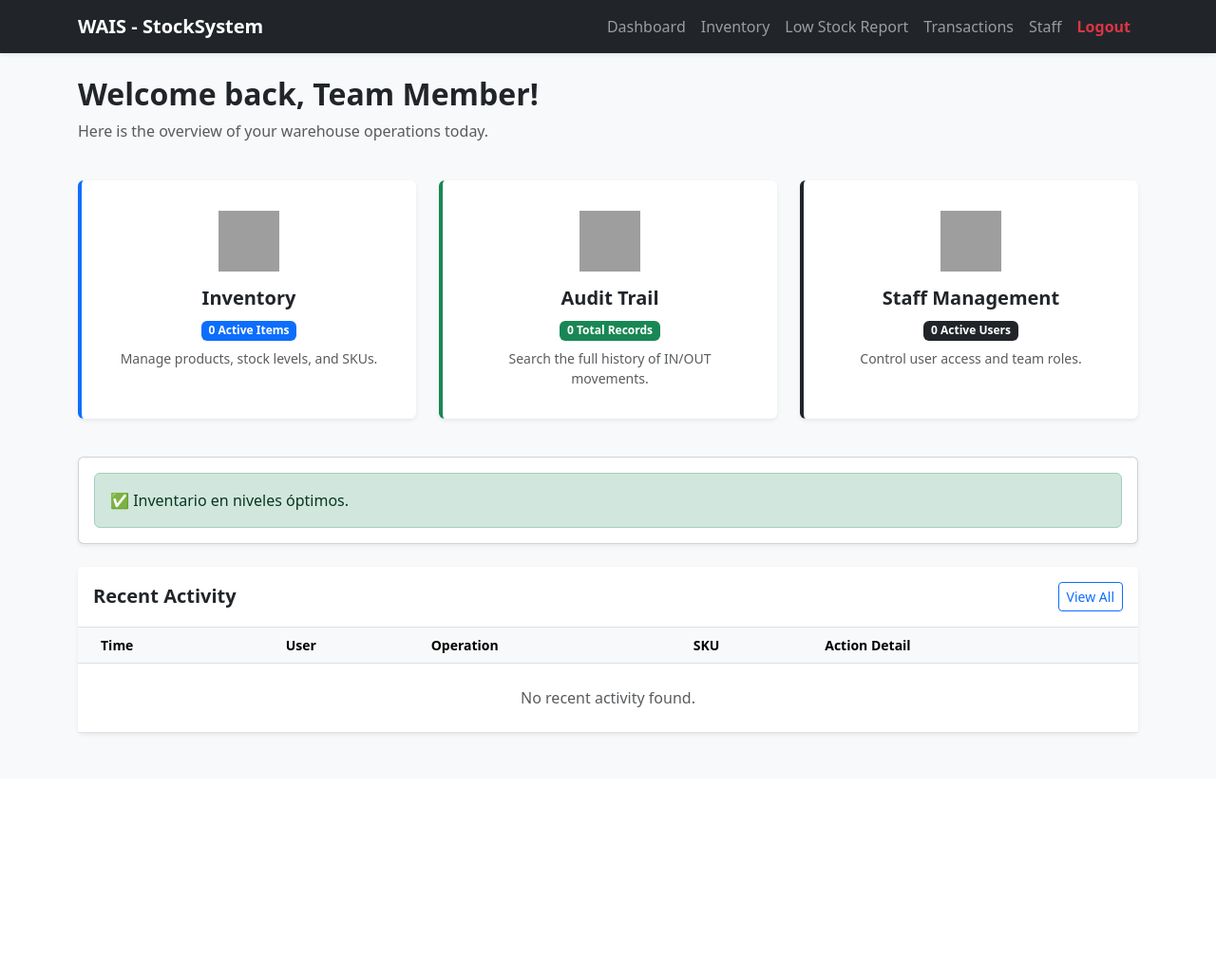
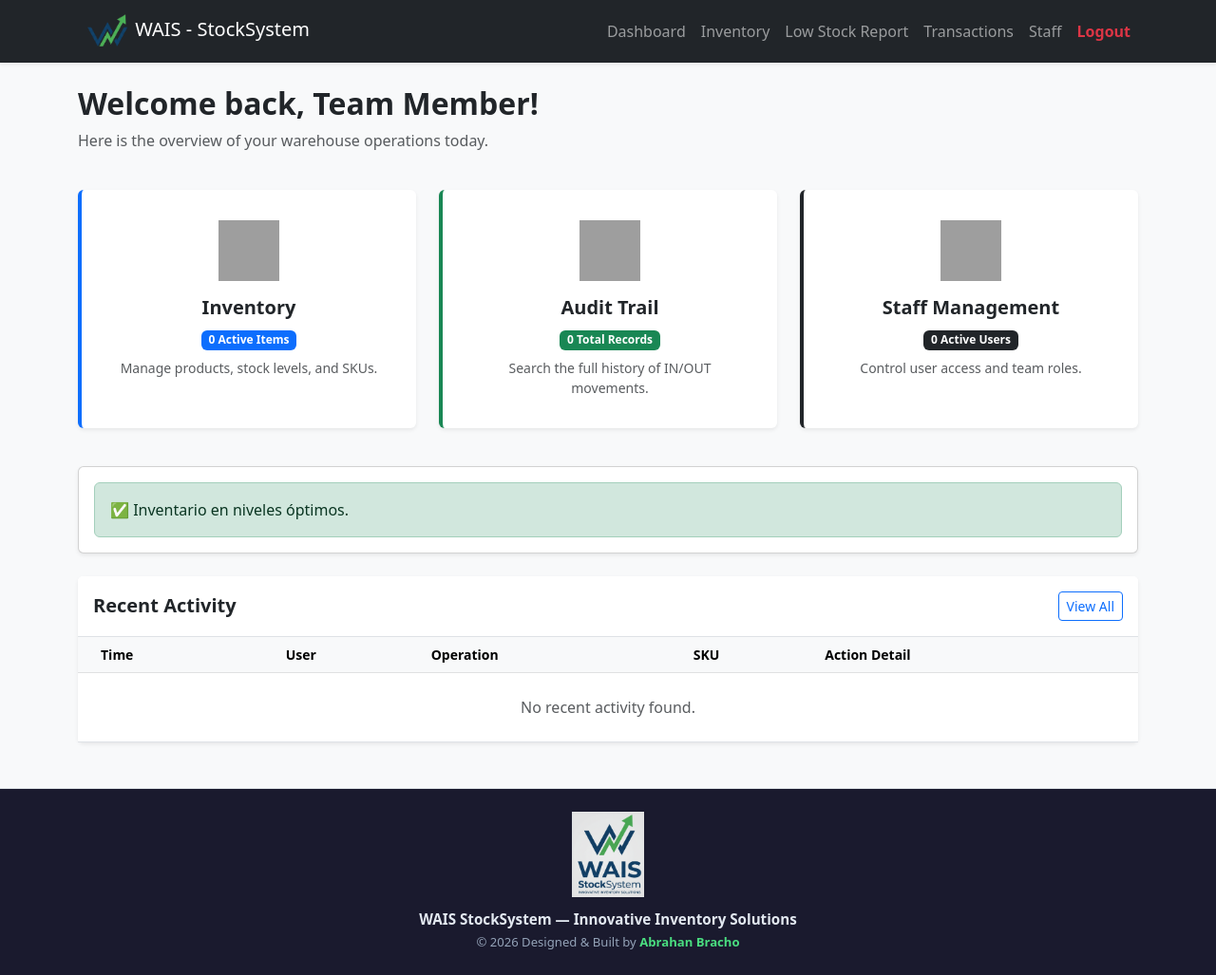
Before and after one commit to Abrahan-Bracho/WAIS-StockSystem, a Flask app: page / in a window 1280 px wide. Shown: the whole page at 95% size. Before the commit the page ends 775 px from the top, so only its background shows below. Run offline with Flask 3, Linux system fonts and the light colour scheme; a user stored in the database is signed in; data that the repository does not hold is empty; some libraries are stand-ins or nearby versions; grey boxes are pictures that could not be loaded.

Commit message:
new logo and icons, favicon and footer.

```diff
--- a/app.py
+++ b/app.py
@@ -9,7 +9,6 @@ from datetime import timedelta
 from flask_wtf.csrf import CSRFProtect
 from sqlalchemy import event
 from sqlalchemy.engine import Engine
-
 load_dotenv()
 USERNAME_REGEX = re.compile(r'^[a-zA-Z0-9_-]+$')
 
--- a/templates/base.html
+++ b/templates/base.html
@@ -5,6 +5,7 @@
     <meta charset="UTF-8">
     <meta name="viewport" content="width=device-width, initial-scale=1.0">
     <title>{% block title %}WAIS. Warehouse Inventory SaaS{% endblock %}</title>
+<link rel="icon" type="image/png" href="{{ url_for('static', filename='img/WAIS_logo_small.png') }}">
 
     <link href="https://cdn.jsdelivr.net/npm/bootstrap@5.3.0/dist/css/bootstrap.min.css" rel="stylesheet">
 
@@ -15,7 +16,11 @@
 
     <nav class="navbar navbar-expand-lg navbar-dark bg-dark shadow-sm">
         <div class="container">
-            <a class="navbar-brand fw-bold" href="{{ url_for('index') }}">WAIS - StockSystem</a>
+            <a class="navbar-brand" href="{{ url_for('index') }}">
+                <img src="{{ url_for('static', filename='img/WAIS_logo_small-removebg-preview.png') }}"
+                     alt="WAIS StockSystem"
+                     style="height: 40px; width: auto;">WAIS - StockSystem
+            </a>
 
             <button class="navbar-toggler" type="button" data-bs-toggle="collapse" data-bs-target="#navbarNav">
                 <span class="navbar-toggler-icon"></span>
@@ -83,6 +88,26 @@
         {% endblock %}
     </main>
 
+    <footer class="mt-auto py-4 border-top" style="background-color: #1a1a2e;">
+        <div class="container text-center">
+            <img src="{{ url_for('static', filename='img/WAIS_logo_big.png') }}"
+                 alt="WAIS StockSystem"
+                 style="height: 90px; width: auto; margin-bottom: 12px; opacity: 0.92;">
+            <p class="mb-1 fw-semibold" style="color: #e2e8f0; font-size: 0.95rem;">
+                WAIS StockSystem &mdash; Innovative Inventory Solutions
+            </p>
+            <p class="mb-0" style="color: #94a3b8; font-size: 0.82rem;">
+                &copy; {{ 2026 }} Designed &amp; Built by
+                <a href="https://abrahan-bracho.github.io/AbrahanBrachoPortafolio/"
+                   target="_blank"
+                   rel="noopener noreferrer"
+                   style="color: #4ade80; text-decoration: none; font-weight: 600;">
+                    Abrahan Bracho
+                </a>
+            </p>
+        </div>
+    </footer>
+
     <script src="https://cdn.jsdelivr.net/npm/bootstrap@5.3.0/dist/js/bootstrap.bundle.min.js"></script>
 </body>
 
```
Also changed, not shown: static/img/Gemini_Generated_Image_lye74flye74flye7.png (added), static/img/WAIS_logo_big.png (added), static/img/WAIS_logo_small-removebg-preview.png (added), static/img/WAIS_logo_small.png (added).
